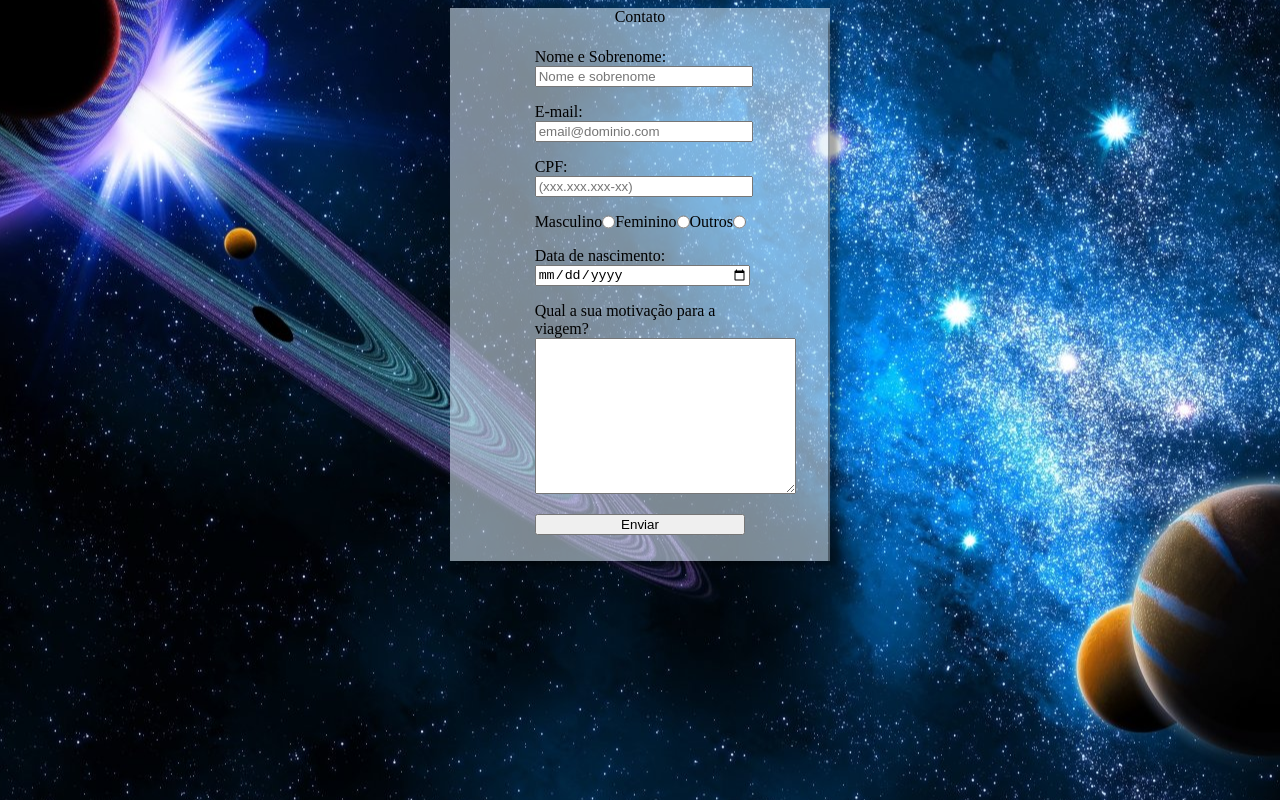
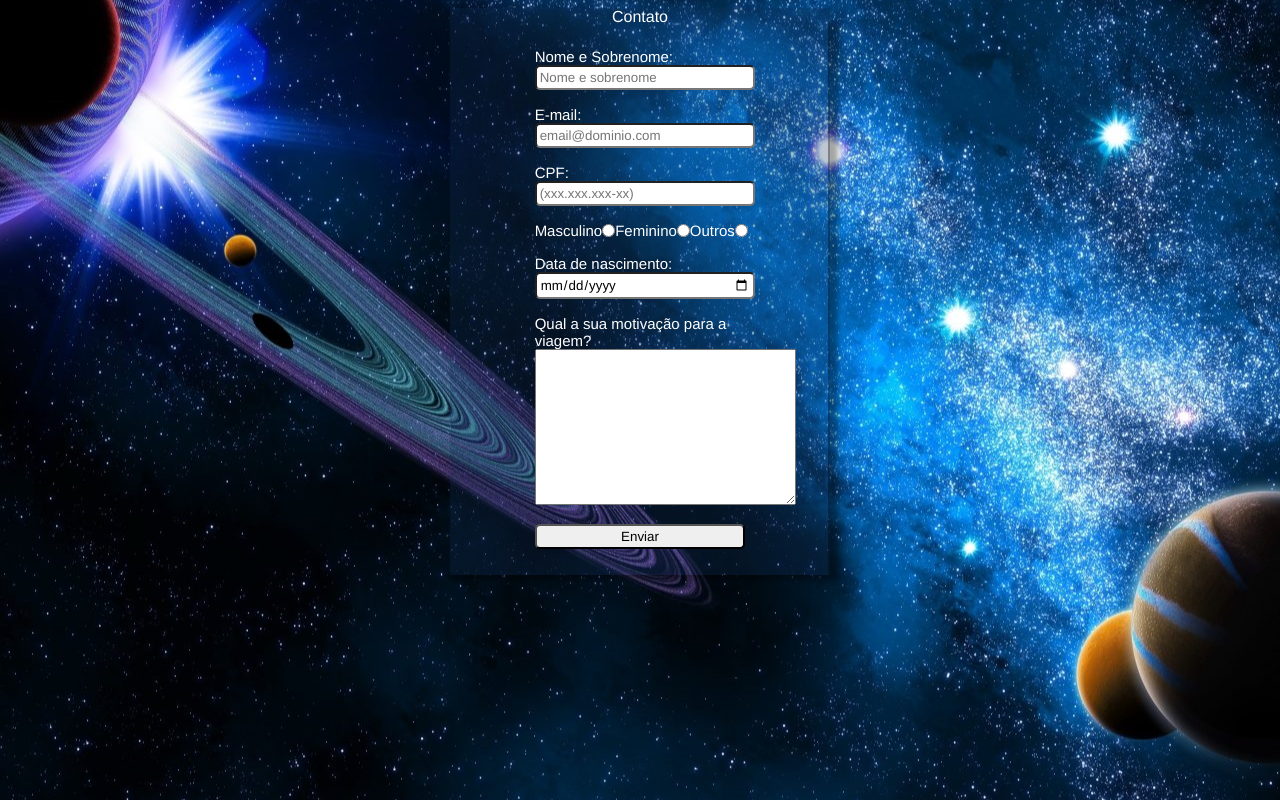
Before and after one commit to isamary10/spacetur, a plain HTML site: page contato.html in a window 1280 px wide. Drawn offline with Linux system fonts and the light colour scheme.

Commit message:
Atualizando a estilização do formulário de contato

```diff
--- a/css/contato.css
+++ b/css/contato.css
@@ -6,7 +6,7 @@ body {
 
 form {
     margin: 0 35%;
-    background-color: #daeaf691;
+    background-color: #112f5944;
 }
 
 fieldset {
@@ -16,14 +16,25 @@ fieldset {
 
 legend {
     text-align: center;
+    font-style: bold;
+    font-family: "Segoe UI";
+    color: #ffffff;
+    font-family: "Helvetica Neue", Helvetica, Arial, sans-serif ;
 }
 input {
     width: 100%;
     margin: 0;
+    border-radius: 5px;
+    padding: 3px;
+    font-family: "Helvetica Neue", Helvetica, Arial, sans-serif ;
+
 }
 
 .formInput {
     margin: 1rem 20%;
+    color: #ffffff;
+    font-size: 15px;
+    font-family: "Helvetica Neue", Helvetica, Arial, sans-serif ;
 }
 
 .genero {
```
